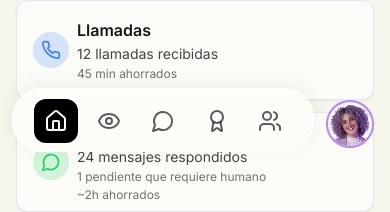
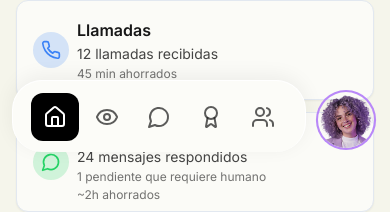
Before and after one commit to Andr3sV/chatbot, a Next.js app: page / in a window 390 px wide. Shown: the part 692-904 px from the top of the page. Built offline with nearby package versions, Linux system fonts and the light colour scheme; no server answers.

Commit message:
style: ajustes bottom-nav - iconos más pequeños, 10px de margen inferior

```diff
--- a/src/components/bottom-nav.tsx
+++ b/src/components/bottom-nav.tsx
@@ -24,11 +24,11 @@ export function BottomNav() {
   const pathname = usePathname();
 
   return (
-    <nav className="lg:hidden fixed bottom-0 left-0 right-0 z-50 safe-area-bottom flex items-end justify-between px-3 pb-2 gap-2">
+    <nav className="lg:hidden fixed bottom-0 left-0 right-0 z-50 safe-area-bottom flex items-end justify-between px-3 pb-[10px] gap-2">
       {/* Contenedor iconos: solo este tiene fondo sidebar */}
       <div
         className={cn(
-          "flex flex-1 justify-around items-center min-w-0 h-16 px-4 rounded-[30px]",
+          "flex flex-1 justify-around items-center min-w-0 h-[72px] px-4 rounded-[30px]",
           "shadow-[0_-4px_20px_rgba(0,0,0,0.06)]",
           "border-t border-x border-[hsl(var(--sidebar-border))]",
           "bg-[hsl(var(--sidebar-background))]"
@@ -42,7 +42,7 @@ export function BottomNav() {
                 key={item.href}
                 href={item.href}
                 className={cn(
-                  "flex items-center justify-center min-w-[44px] h-11 rounded-xl transition-colors shrink-0",
+                  "flex items-center justify-center min-w-[48px] h-12 rounded-xl transition-colors shrink-0",
                   isActive
                     ? "bg-black text-white"
                     : "text-foreground/70 hover:text-foreground"
@@ -57,15 +57,15 @@ export function BottomNav() {
       {/* Maya: fuera del contenedor con fondo, sin fondo propio */}
       <Link
         href="/"
-        className="flex shrink-0 items-center justify-center w-14 h-14"
+        className="flex shrink-0 items-center justify-center w-16 h-16 min-w-[64px]"
         aria-label="Maya, agente IA"
       >
-        <div className="relative h-11 w-11 overflow-hidden rounded-full ring-[0.1px] ring-[#B988F8] ring-offset-2 ring-offset-transparent">
+        <div className="relative h-14 w-14 overflow-hidden rounded-full ring-[0.1px] ring-[#B988F8] ring-offset-2 ring-offset-transparent">
             <Image
               src="/maya.png"
               alt="Maya"
-              width={44}
-              height={44}
+              width={56}
+              height={56}
               className="h-full w-full object-cover"
             />
           </div>
```
